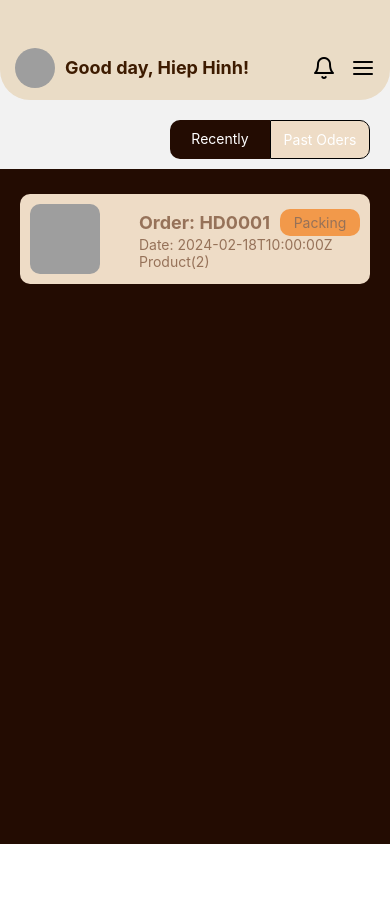
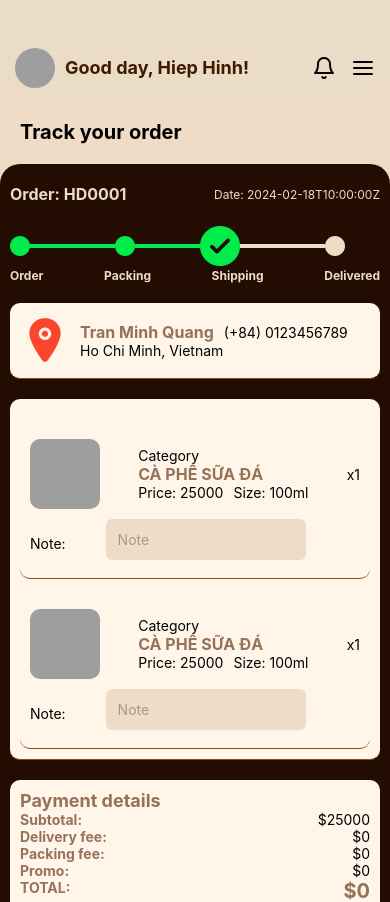
Before and after one commit to ntquyen0106/NOW_CAFE, a React Native app in the folder CoffeeShopApp/: screen / in a window 390 px wide. Shown: the top 902 px of the page. Before the commit the page ends 844 px from the top, so only its background shows below. Built offline with nearby package versions, Linux system fonts and the light colour scheme; grey boxes are pictures that could not be loaded.

Commit message:
OrderDetailScreen

```diff
--- a/CoffeeShopApp/App.js
+++ b/CoffeeShopApp/App.js
@@ -23,6 +23,7 @@ import DeliveryScreen from "./screens/DeliveryScreen.js";
 import AddLocationScreen from "./screens/AddLocationScreen.js";
 import VoucherScreen from "./screens/VoucherScreen.js";
 import RecentlyOrderScreen from "./screens/RecentlyOtherScreen.js";
+import OrderDetailScreens from "./screens/OderDetailScreen.js";
 
 const Stack = createStackNavigator();
 
@@ -30,7 +31,7 @@ export default function App() {
   return (
     <Provider store={store}>
       <NavigationContainer>
-        <Stack.Navigator initialRouteName="RecentlyOrder">
+        <Stack.Navigator initialRouteName="OrderDetail">
           <Stack.Screen
             name="Welcome"
             component={WelcomeScreen}
@@ -150,6 +151,12 @@ export default function App() {
             component={RecentlyOrderScreen}
             options={{ headerShown: false }}
           />
+
+          <Stack.Screen
+            name="OrderDetail"
+            component={OrderDetailScreens}
+            options={{ headerShown: false }}
+          />
         </Stack.Navigator>
       </NavigationContainer>
     </Provider>
--- /dev/null
+++ b/CoffeeShopApp/screens/OderDetailScreen.js
@@ -0,0 +1,358 @@
+import {
+  Image,
+  ScrollView,
+  StyleSheet,
+  Text,
+  TextInput,
+  TouchableOpacity,
+  View,
+} from "react-native";
+import React from "react";
+import Navbar from "../components/Navbar";
+import { Octicons, Ionicons } from "@expo/vector-icons";
+import Footer from "../components/Footer";
+
+const bill = {
+  hoadon_id: "HD0001",
+  user: {
+    user_id: "user0001",
+    name: "Tran Minh Quang",
+    phoneNumber: "0123456789",
+    address: "Ho Chi Minh, Vietnam",
+  },
+  ChiTietHoaDon: {
+    chitiethoadon_id: "CTHD0001",
+    SanPham: [
+      {
+        productId: "SP0001",
+        name: "Cà phê sữa đá",
+        quantity: 1,
+        price: 25000,
+      },
+      {
+        productId: "SP0002",
+        name: "Cà phê sữa đá",
+        quantity: 1,
+        price: 25000,
+      },
+    ],
+    dateCreated: "2024-02-18T10:00:00Z",
+  },
+  tongTien: 25000,
+};
+
+const OderDetailScreen = () => {
+    const testStatus =2;
+  /* Status
+        0: Order pleased
+        1: Packing
+        2: Shipping
+        3: Delivered
+    */
+  const StatusProcess = ({ status }) => {
+    return (
+      <View>
+        <View style={styles.statusContainer}>
+          <Octicons
+            name="dot-fill"
+            size={40}
+            color={status >= 0 ? "#00EC4B" : "#EEDCC6"}
+          />
+
+          {[...Array(3)].map((_, index) => {
+            return (
+              <View key={index} style={styles.statusContainer}>
+                <View
+                  style={[
+                    styles.processLine,
+                    { borderColor: index < status ? "#00EC4B" : "#EEDCC6" },
+                  ]}
+                />
+                {status - 1 === index ? (
+                  <Octicons
+                    name="check-circle-fill"
+                    size={40}
+                    color="#00EC4B"
+                  />
+                ) : (
+                  <Octicons
+                    name="dot-fill"
+                    size={40}
+                    color={index < status ? "#00EC4B" : "#EEDCC6"}
+                  />
+                )}
+              </View>
+            );
+          })}
+        </View>
+        <View style={styles.statusItem}>
+          <Text style={styles.statusText}>Order</Text>
+          <Text style={styles.statusText}>Packing</Text>
+          <Text style={styles.statusText}>Shipping</Text>
+          <Text style={styles.statusText}>Delivered</Text>
+        </View>
+      </View>
+    );
+  };
+
+  const ProductItem = ({ product }) => {
+    return (
+      <View style={styles.itemContainer}>
+        <View style={styles.productContainer}>
+          <Image
+            source={{
+              uri: "https://res.cloudinary.com/dgqppqcbd/image/upload/v1739955485/B%C3%A1nh_tiramisu_mjr1rk.png",
+            }}
+            style={styles.image}
+          />
+          <View>
+            <Text>Category</Text>
+            <Text style={[styles.nameText, { textTransform: "uppercase" }]}>
+              {product.name}
+            </Text>
+            <View style={styles.addressContainer}>
+              <Text>Price: {product.price}</Text>
+              <Text>Size: 100ml</Text>
+            </View>
+          </View>
+          <Text>x{product.quantity}</Text>
+        </View>
+        <View style={styles.noteContainer}>
+          <Text>Note:</Text>
+          <TextInput
+            style={styles.input}
+            placeholder="Note"
+            placeholderTextColor="#0000004D"
+          />
+        </View>
+      </View>
+    );
+  };
+
+  return (
+    <View style={styles.container}>
+      <Navbar user={{ name: "Hiep Hinh" }} />
+      <Text style={styles.titleText}>Track your order</Text>
+
+      <ScrollView
+        showsVerticalScrollIndicator={false}
+        contentContainerStyle={styles.contentContainer}
+      >
+        <View style={styles.orderContainer}>
+          <Text style={styles.orderText}>Order: {bill.hoadon_id}</Text>
+          <Text style={styles.dateText}>
+            Date: {bill.ChiTietHoaDon.dateCreated}
+          </Text>
+        </View>
+        {/* Status */}
+        <StatusProcess status={testStatus} />
+
+        {/* Address */}
+        <View style={styles.itemContainer}>
+          <View style={styles.addressContainer}>
+            <Ionicons name="location" size={50} color="#FB452D" />
+            <View>
+              <View style={styles.addressContainer}>
+                <Text style={styles.nameText}>{bill.user.name}</Text>
+                <Text>(+84) {bill.user.phoneNumber}</Text>
+              </View>
+              <Text>{bill.user.address}</Text>
+            </View>
+          </View>
+        </View>
+        {/* Product */}
+        <View style={styles.itemContainer}>
+          {bill.ChiTietHoaDon.SanPham.map((product, index) => {
+            return <ProductItem key={index} product={product} />;
+          })}
+        </View>
+
+        {/* Total payment */}
+        <View style={styles.itemContainer}>
+          <Text style={styles.tileName}>Payment details </Text>
+
+          <View style={styles.priceItem}>
+            <Text style={styles.namePrice}>Subtotal: </Text>
+            <Text>${bill.tongTien}</Text>
+          </View>
+
+          <View style={styles.priceItem}>
+            <Text style={styles.namePrice}>Delivery fee: </Text>
+            <Text>$0</Text>
+          </View>
+
+          <View style={styles.priceItem}>
+            <Text style={styles.namePrice}>Packing fee: </Text>
+            <Text>$0</Text>
+          </View>
+
+          <View style={styles.priceItem}>
+            <Text style={styles.namePrice}>Promo: </Text>
+            <Text>$0</Text>
+          </View>
+
+          <View style={styles.priceItem}>
+            <Text style={styles.namePrice}>TOTAL: </Text>
+            <Text style={styles.totalPrice}>$0</Text>
+          </View>
+        </View>
+
+        {/* Button */}
+        <View style={styles.buttonContainer}>
+        <TouchableOpacity style={styles.button}>
+            <Text style={styles.buttonText}>Contact us</Text>
+        </TouchableOpacity>
+
+        <TouchableOpacity style={[styles.button,{backgroundColor: "#834D1E"}]}>
+            {
+                testStatus === 3 ? <Text style={[styles.buttonText,{color:'white'}]}>Recived</Text> : <Text style={[styles.buttonText,{color:'white'}]}>Cancel order</Text>
+            }
+        </TouchableOpacity>
+        </View>
+      </ScrollView>
+      <Footer />
+    </View>
+  );
+};
+
+export default OderDetailScreen;
+
+const styles = StyleSheet.create({
+  container: {
+    flex: 1,
+    paddingTop: 120,
+    backgroundColor: "#EEDCC6",
+  },
+  titleText: {
+    fontSize: 20,
+    fontWeight: "bold",
+    marginBottom: 20,
+    marginHorizontal: 20,
+  },
+  // Nội dung
+  contentContainer: {
+    backgroundColor: "#230C02",
+    paddingHorizontal: 10,
+    paddingVertical: 20,
+    borderTopLeftRadius: 20,
+    borderTopRightRadius: 20,
+  },
+  orderText: {
+    fontSize: 16,
+    fontWeight: "bold",
+    color: "#EEDCC6",
+    marginBottom: 20,
+  },
+  dateText: {
+    fontSize: 12,
+    color: "#EEDCC6",
+    marginBottom: 20,
+  },
+  orderContainer: {
+    flexDirection: "row",
+    justifyContent: "space-between",
+    alignItems: "center",
+  },
+  // StatusProcess
+  statusContainer: {
+    flexDirection: "row",
+    alignItems: "center",
+    width: 105,
+  },
+  processLine: {
+    borderColor: "#EEDCC6",
+    flex: 1,
+    borderWidth: 2,
+  },
+  statusText: {
+    color: "#EEDCC6",
+    fontSize: 12,
+    fontWeight: "bold",
+  },
+  statusItem: {
+    flexDirection: "row",
+    justifyContent: "space-between",
+  },
+  // Address
+  itemContainer: {
+    backgroundColor: "#FFF5E9",
+    padding: 10,
+    marginTop: 20,
+    borderRadius: 10,
+    borderBottomWidth: 1,
+    borderColor: "#834D1E",
+  },
+  nameText: {
+    fontSize: 16,
+    fontWeight: "bold",
+    color: "#967259",
+  },
+  addressContainer: {
+    flexDirection: "row",
+    alignItems: "center",
+    gap: 10,
+  },
+  // Product
+  image: {
+    width: 70,
+    height: 70,
+    borderRadius: 10,
+  },
+  productContainer: {
+    flexDirection: "row",
+    justifyContent: "space-between",
+    alignItems: "center",
+    width: "100%",
+  },
+  input: {
+    backgroundColor: "#EEDCC6",
+    padding: 12,
+    borderRadius: 6,
+    marginBottom: 8,
+    width: 200,
+  },
+  noteContainer: {
+    flexDirection: "row",
+    alignItems: "center",
+    gap: 40,
+    marginTop: 10,
+  },
+  // Total payment
+  priceItem: {
+    flexDirection: "row",
+    justifyContent: "space-between",
+  },
+  tileName: {
+    fontSize: 18,
+    fontWeight: "bold",
+    color: "#967259",
+  },
+    namePrice: {
+        fontWeight: "bold",
+        color: "#967259",
+
+    },
+    totalPrice: {
+        fontWeight: "bold",
+        color: "#967259",
+        fontSize: 20,
+    },
+    // Button
+    buttonContainer: {
+        flexDirection: "row",
+        justifyContent: "space-between",
+        marginTop: 20,
+        marginBottom: 100
+    },
+    buttonText: {
+       color: "#834D1E",
+        fontWeight: "bold",
+    },
+    button: {
+        backgroundColor: "#FFF5E9",
+        padding: 10,
+        borderRadius: 10,
+        alignItems: "center",
+        width: 150,
+    },
+});
```
